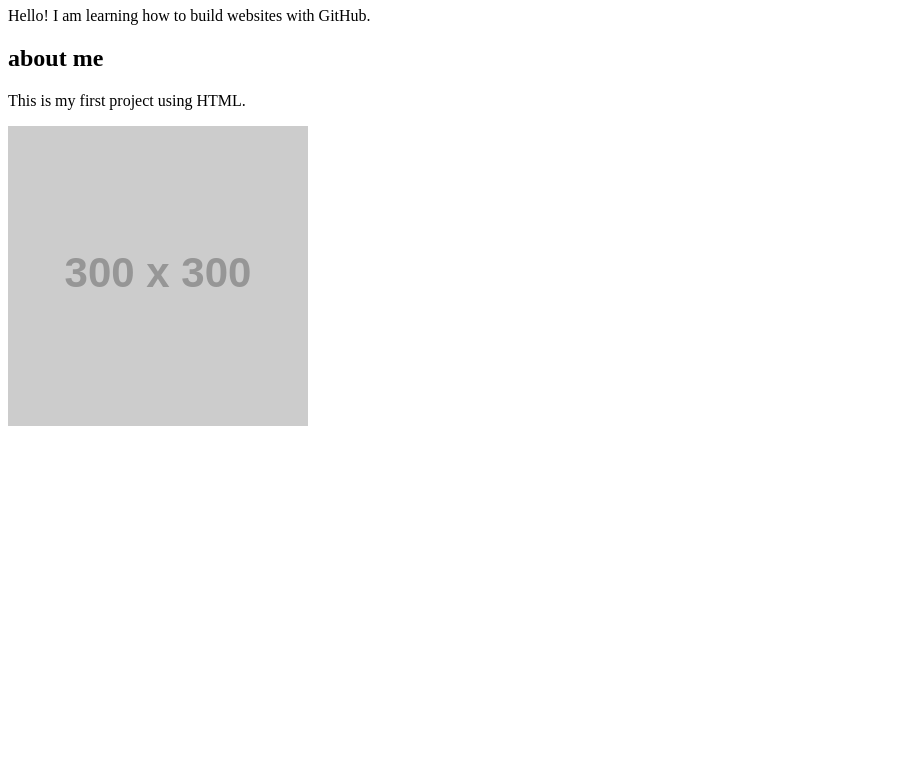
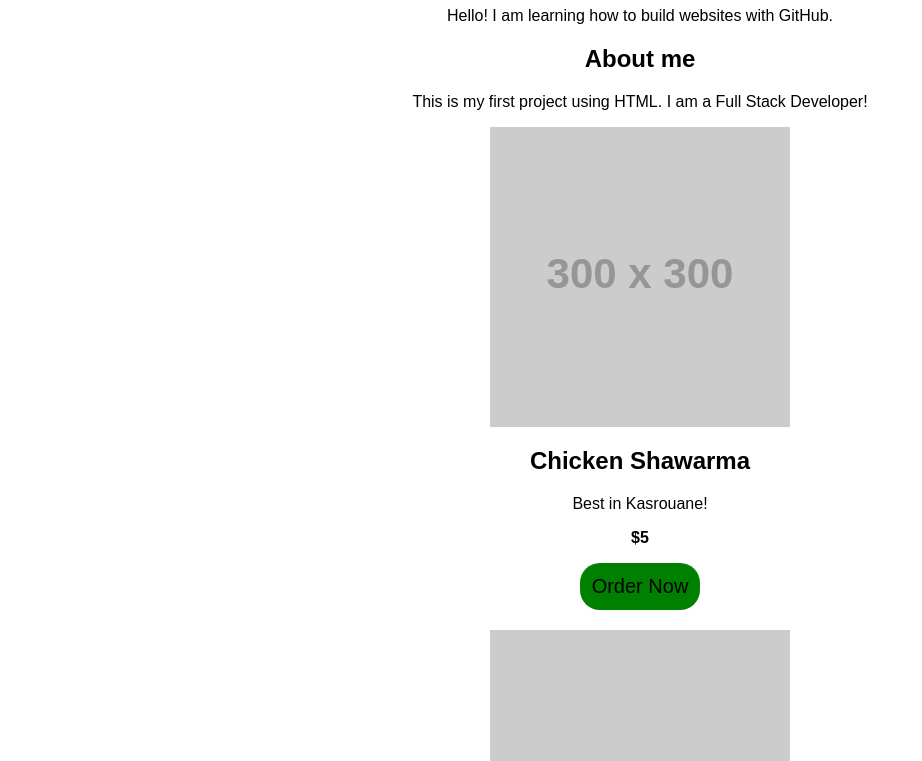
Before and after one commit to kahingaruth-sudo/MY-FIRST-PROJECT-, a plain HTML site: page index.html in a window 1280 px wide. Shown: the part 99-860 px from the top of the page, without its empty margins (0-922 px from the left). Before the commit the page ends 800 px from the top, so only its background shows below. Drawn offline with Linux system fonts and the light colour scheme; placeholder pictures from the web are drawn by us.

Commit message:
Update index.html

```diff
--- a/index.html
+++ b/index.html
@@ -2,17 +2,52 @@ HTML
 <!DOCTYPE html>
 <html>
 <head>
-    <title>My First website</title>
-</head>
-<body> style="background -color:
-lightblue; color:darkblue;">
-  <h1>welcome to my first website!
-  </h1>
-      <p>Hello! I am learning how to build
- websites with GitHub.</p>
-  <h2>about me</h2>
-    <p> This is my first project using
-    HTML.<p>
+<title>My First website</title>
+<style>
+  body{
+     background -color:lightblue;
+     color: dark blue;
+     font-family: Arial;
+     text-align: center;
+     }
+      .card {
+        background -color: white
+        padding:20px;
+        border -radius: 15px;
+        margin: 20px;
+      }
+    .price {
+      color: green
+      font-size: 30px;
+      font-weight: bold;
+     }
+     button {
+       background-color: green;
+       color- white;
+       font-size: 20px;
+       padding: 12px;
+       border-radius: 20px;
+       border: none;
+     }
+    </style>
+    </head>
+    <body>
+
+    <h1>welcome to my first website!</h1>
+    <p>Hello! I am learning how to build websites with GitHub.</p>
+    <h2>About me</h2>
+    <p>This is my first project using HTML. I am a Full Stack Developer!</p>
+
+    <img src="https://placehold.co/300*200" alt="my first picture">
+    <div class="card">
+      <h2>Chicken Shawarma</h2>
+      <p>Best in Kasrouane!</p>
+      <p class="price">$5</p>
+      <button>Order Now</button>
+     </div>
+
+     </body>
+     </html>
 
      <img
      src="https://placehold.co/300*200"
```
